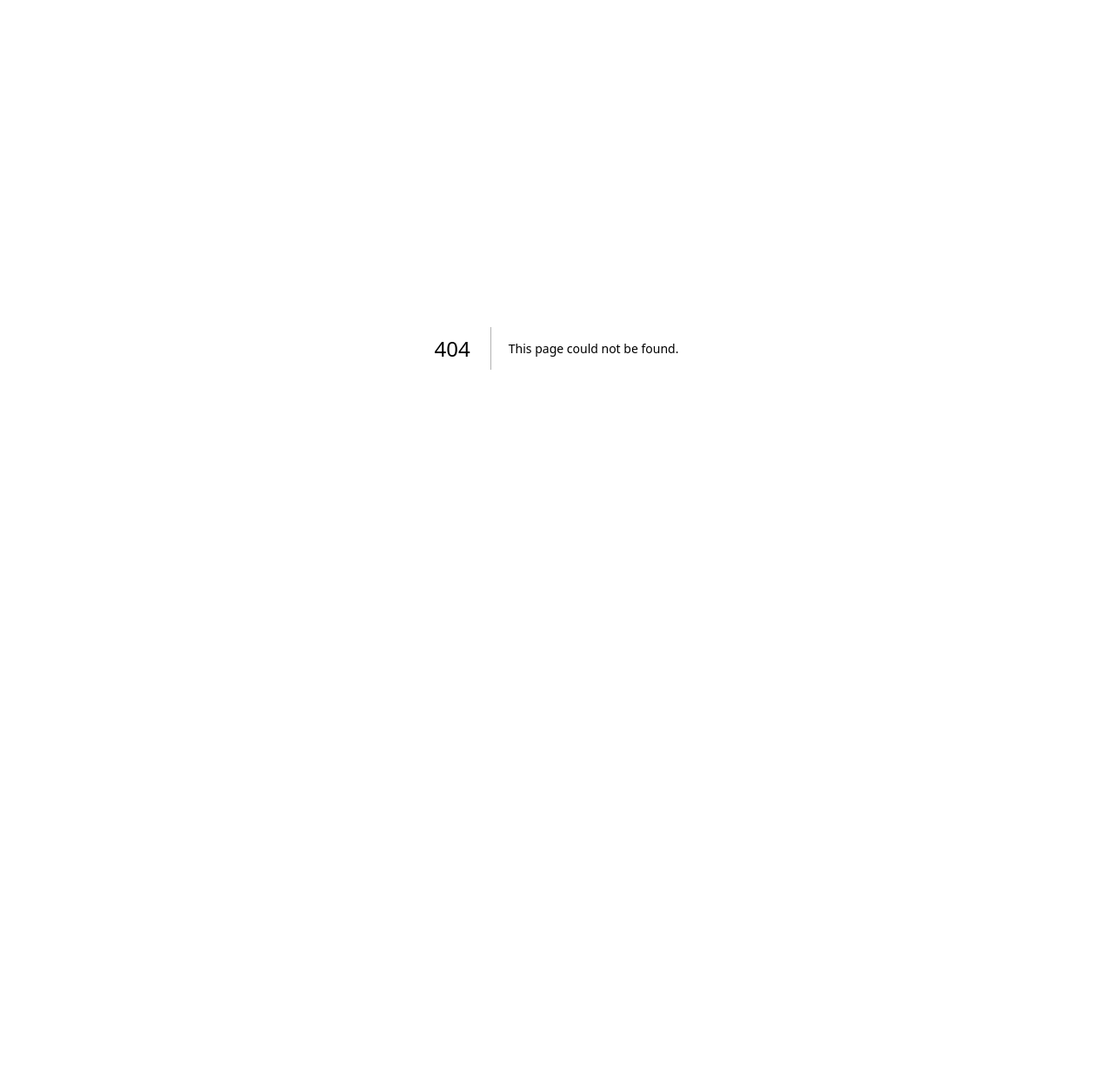
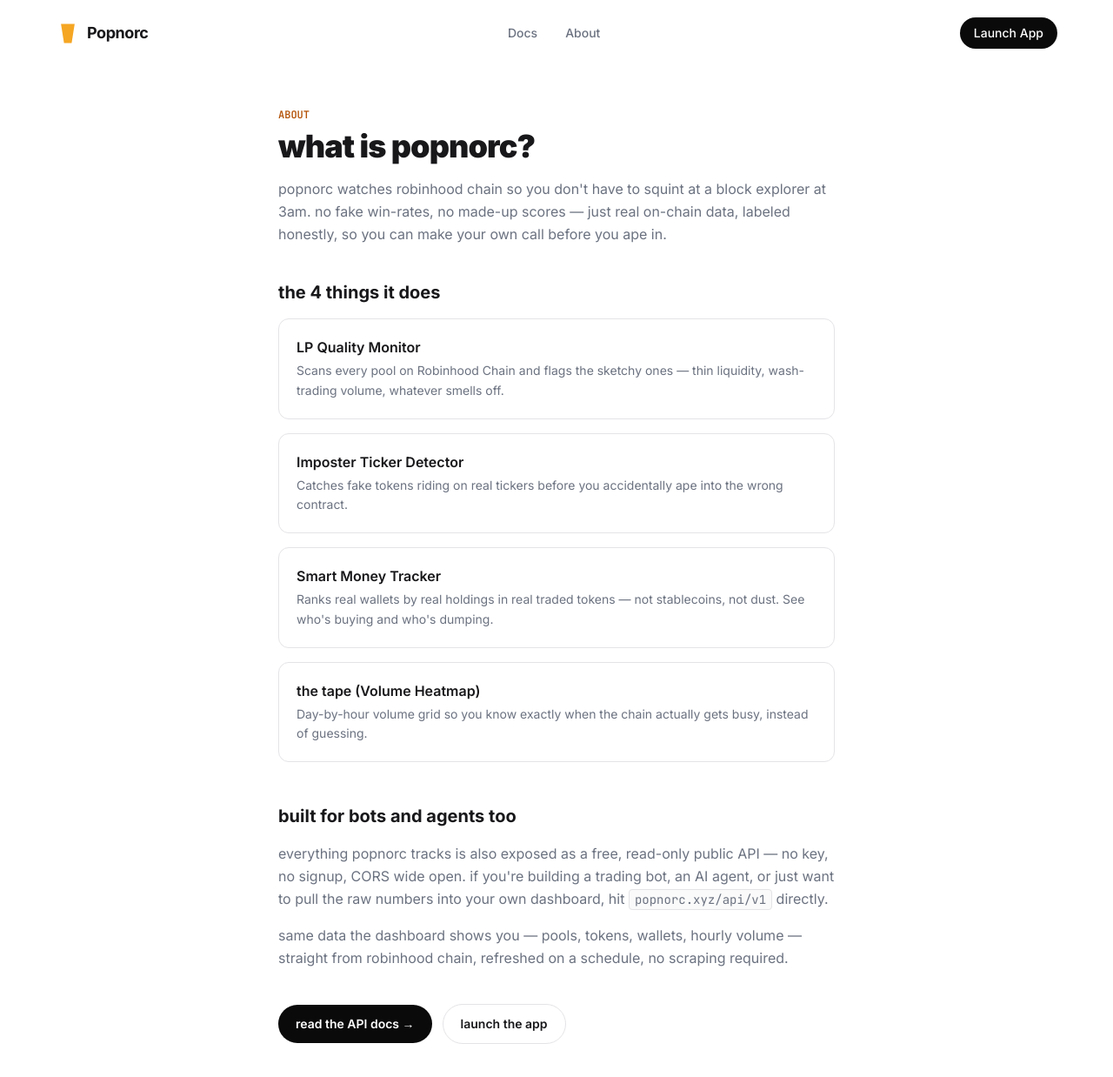
Before and after one commit to Tiresias13/popnorc, a Next.js app: page /about in a window 1280 px wide. Before the commit this address had no page. Shown: the top 1238 px of the page at 87% size. Before the commit the page ends 800 px from the top, so only its background shows below. Built offline with nearby package versions, Linux system fonts and the light colour scheme.

Commit message:
Create page.tsx

```diff
--- /dev/null
+++ b/app/about/page.tsx
@@ -0,0 +1,78 @@
+import Link from "next/link";
+import { MarketingNav } from "@/components/marketing/nav";
+
+const FEATURES = [
+  {
+    name: "LP Quality Monitor",
+    desc: "Scans every pool on Robinhood Chain and flags the sketchy ones — thin liquidity, wash-trading volume, whatever smells off.",
+  },
+  {
+    name: "Imposter Ticker Detector",
+    desc: "Catches fake tokens riding on real tickers before you accidentally ape into the wrong contract.",
+  },
+  {
+    name: "Smart Money Tracker",
+    desc: "Ranks real wallets by real holdings in real traded tokens — not stablecoins, not dust. See who's buying and who's dumping.",
+  },
+  {
+    name: "the tape (Volume Heatmap)",
+    desc: "Day-by-hour volume grid so you know exactly when the chain actually gets busy, instead of guessing.",
+  },
+];
+
+export default function AboutPage() {
+  return (
+    <>
+      <MarketingNav />
+      <main className="px-4 md:px-16 py-12 max-w-3xl mx-auto">
+        <p className="mono text-xs font-semibold text-[#B45309] mb-2">ABOUT</p>
+        <h1 className="text-4xl font-black tracking-tight mb-4">what is popnorc?</h1>
+        <p className="text-gray-500 leading-relaxed mb-10">
+          popnorc watches robinhood chain so you don&apos;t have to squint at a block
+          explorer at 3am. no fake win-rates, no made-up scores — just real on-chain
+          data, labeled honestly, so you can make your own call before you ape in.
+        </p>
+
+        <h2 className="text-xl font-bold mb-4">the 4 things it does</h2>
+        <div className="space-y-4 mb-12">
+          {FEATURES.map((f) => (
+            <div key={f.name} className="border border-[#E4E4E7] rounded-xl p-5">
+              <p className="font-semibold mb-1">{f.name}</p>
+              <p className="text-sm text-gray-500 leading-relaxed">{f.desc}</p>
+            </div>
+          ))}
+        </div>
+
+        <h2 className="text-xl font-bold mb-4">built for bots and agents too</h2>
+        <p className="text-gray-500 leading-relaxed mb-4">
+          everything popnorc tracks is also exposed as a free, read-only public API —
+          no key, no signup, CORS wide open. if you&apos;re building a trading bot, an
+          AI agent, or just want to pull the raw numbers into your own dashboard, hit{" "}
+          <code className="mono text-sm bg-[#FAFAFA] border border-[#E4E4E7] rounded px-1.5 py-0.5">
+            popnorc.xyz/api/v1
+          </code>{" "}
+          directly.
+        </p>
+        <p className="text-gray-500 leading-relaxed mb-10">
+          same data the dashboard shows you — pools, tokens, wallets, hourly volume —
+          straight from robinhood chain, refreshed on a schedule, no scraping required.
+        </p>
+
+        <div className="flex flex-wrap items-center gap-3">
+          <Link
+            href="/docs"
+            className="px-5 py-3 rounded-full bg-[#0A0A0B] text-white text-sm font-semibold"
+          >
+            read the API docs →
+          </Link>
+          <Link
+            href="/dashboard/lp"
+            className="px-5 py-3 rounded-full border border-[#E4E4E7] text-sm font-semibold"
+          >
+            launch the app
+          </Link>
+        </div>
+      </main>
+    </>
+  );
+}
```
